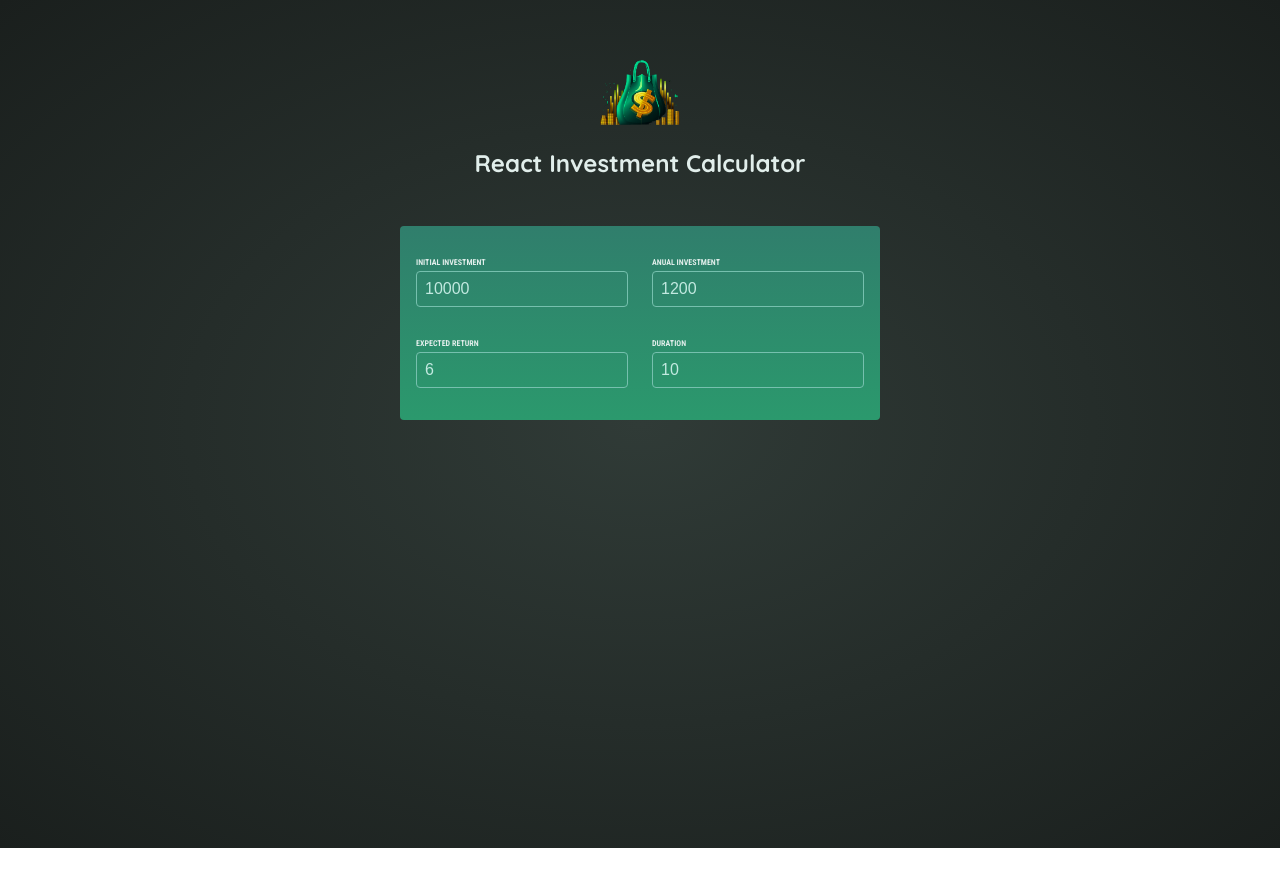
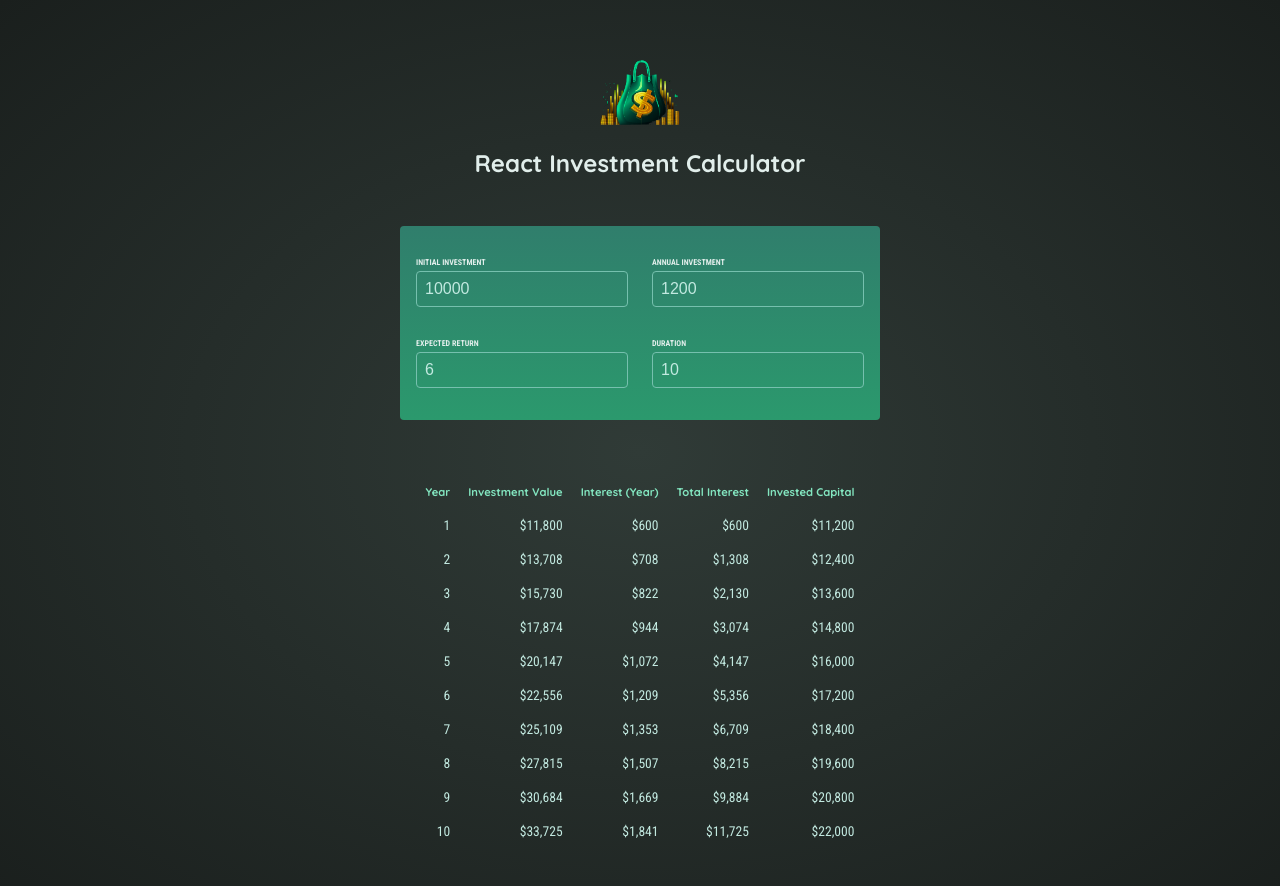
Before and after one commit to LytovchenkoOlenka/udemy-react-course-projects, a React (Vite) app in the folder 05-investment-calculator-project/: page / in a window 1280 px wide. Shown: the top 886 px of the page. Before the commit the page ends 848 px from the top, so only its background shows below. Built offline with nearby package versions, Linux system fonts and the light colour scheme.

Commit message:
added_calculation_&_rendering_results

```diff
--- a/05-investment-calculator-project/src/App.jsx
+++ b/05-investment-calculator-project/src/App.jsx
@@ -14,7 +14,7 @@ import { useState } from "react";
 function App() {
   const [userInput, setUserInput] = useState({
     initialInvestment: 10000,
-    anualInvestment: 1200,
+    annualInvestment: 1200,
     expectedReturn: 6,
     duration: 10,
   });
--- a/05-investment-calculator-project/src/components/Result.jsx
+++ b/05-investment-calculator-project/src/components/Result.jsx
@@ -1,13 +1,16 @@
-// import { formatter } from "../util/investment";
+import { formatter } from "../util/investment";
 import { calculateInvestmentResults } from "../util/investment";
 
 export default function Result({ data }) {
-  console.log(data);
   const resultsData = calculateInvestmentResults(data);
-  console.log(resultsData);
+  const initialInvestment =
+    resultsData[0].valueEndOfYear -
+    resultsData[0].interest -
+    resultsData[0].annualInvestment;
+
   return (
-    <section id="result">
-      {/* <table className="center">
+    <section>
+      <table id="result" className="center">
         <thead>
           <tr>
             <th>Year</th>
@@ -18,17 +21,25 @@ export default function Result({ data }) {
           </tr>
         </thead>
         <tbody>
-          {userInput.map((row) => (
-            <tr key={row.year}>
-              <td>{row.year}</td>
-              <td>formatter.format({row.valueEndOfYear})</td>
-              <td>formatter.format({row.interest})</td>
-              <td>formatter.format({row.totalInterest})</td>
-              <td>formatter.format({row.investedCapital})</td>
-            </tr>
-          ))}
+          {resultsData.map((yearData) => {
+            const totalInterest =
+              yearData.valueEndOfYear -
+              yearData.annualInvestment * yearData.year -
+              initialInvestment;
+            const totalAmountInvested = yearData.valueEndOfYear - totalInterest;
+
+            return (
+              <tr key={yearData.year}>
+                <td>{yearData.year}</td>
+                <td>{formatter.format(yearData.valueEndOfYear)}</td>
+                <td>{formatter.format(yearData.interest)}</td>
+                <td>{formatter.format(totalInterest)}</td>
+                <td>{formatter.format(totalAmountInvested)}</td>
+              </tr>
+            );
+          })}
         </tbody>
-      </table> */}
+      </table>
     </section>
   );
 }
--- a/05-investment-calculator-project/src/components/UserInput.jsx
+++ b/05-investment-calculator-project/src/components/UserInput.jsx
@@ -15,12 +15,12 @@ export default function UserInput({ onChangeInput, userInputData }) {
         </p>
 
         <p>
-          <label>Anual Investment </label>
+          <label>Annual Investment </label>
           <input
             type="number"
-            value={userInputData.anualInvestment}
+            value={userInputData.annualInvestment}
             onChange={(event) =>
-              onChangeInput("expectedReturn", event.target.value)
+              onChangeInput("annualInvestment", event.target.value)
             }
             required
           />
@@ -33,7 +33,9 @@ export default function UserInput({ onChangeInput, userInputData }) {
           <input
             type="number"
             value={userInputData.expectedReturn}
-            onChange={(event) => onChangeInput("duration", event.target.value)}
+            onChange={(event) =>
+              onChangeInput("expectedReturn", event.target.value)
+            }
             required
           />
         </p>
@@ -43,9 +45,7 @@ export default function UserInput({ onChangeInput, userInputData }) {
           <input
             type="number"
             value={userInputData.duration}
-            onChange={(event) =>
-              onChangeInput("anualInvestment", event.target.value)
-            }
+            onChange={(event) => onChangeInput("duration", event.target.value)}
             required
           />
         </p>
```
